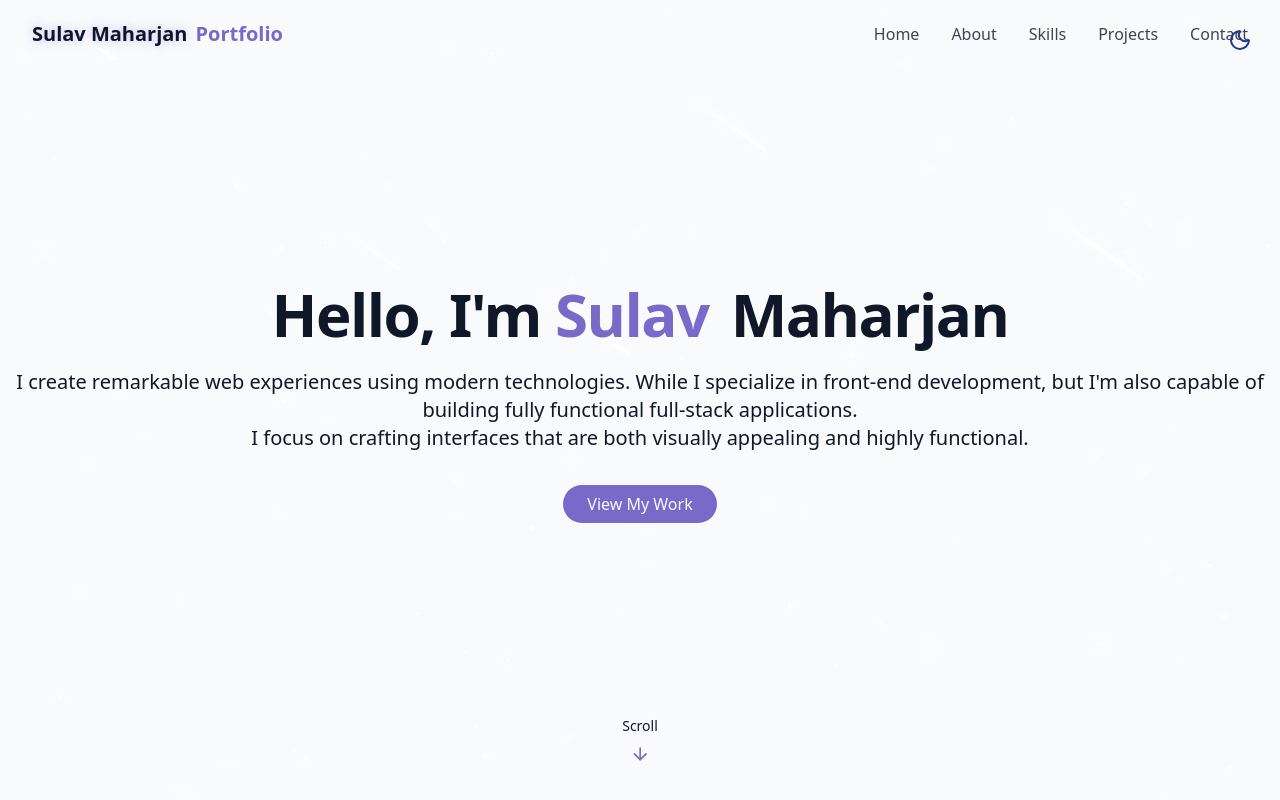
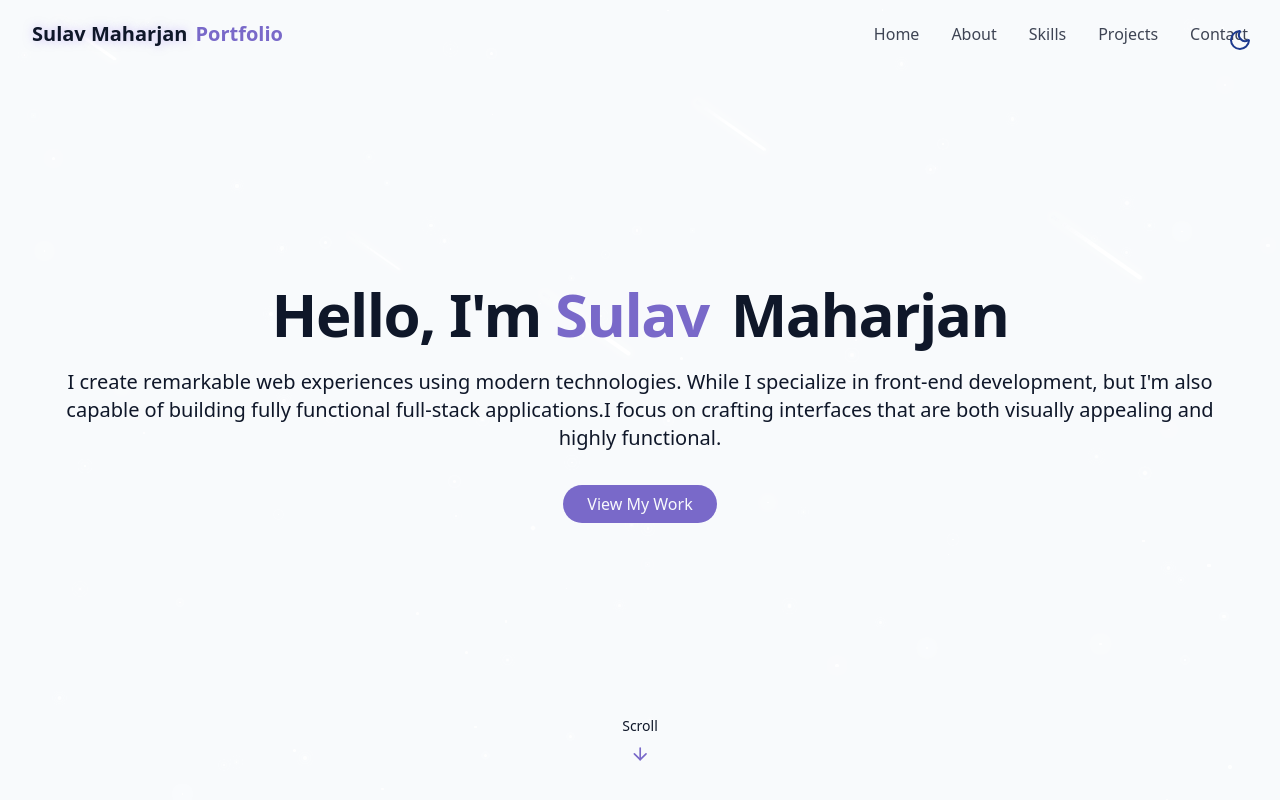
Before and after one commit to SulavMaharjan/SulavMaharjan_PortfolioWebsite, a React (Vite) app: page / in a window 1280 px wide. Shown: the top 800 px of the page. Built offline with nearby package versions, Linux system fonts and the light colour scheme.

Commit message:
url changes

```diff
--- a/src/components/HeroSection.jsx
+++ b/src/components/HeroSection.jsx
@@ -19,14 +19,12 @@ const HeroSection = () => {
           </span>
         </h1>
         <div className="flex flex-col">
-          <p className="text-lg md:text-xl text-muted-foreground max-2-2xl mx-auto opacity-0 animate-fade-in-delay-3">
+          <p className="text-lg md:text-xl text-muted-foreground max-2-2xl mx-auto opacity-0 animate-fade-in-delay-3 max-w-6xl">
             I create remarkable web experiences using modern technologies. While
             I specialize in front-end development, but I'm also capable of
-            building fully functional full-stack applications.
-          </p>
-          <p className="text-lg md:text-xl text-muted-foreground max-2-2xl mx-auto opacity-0 animate-fade-in-delay-3">
-            I focus on crafting interfaces that are both visually appealing and
-            highly functional.
+            building fully functional full-stack applications.I focus on
+            crafting interfaces that are both visually appealing and highly
+            functional.
           </p>
         </div>
         <div className="pt-4 opacity-0 animate-fade-in-delay-4">
--- a/src/components/ProjectsSection.jsx
+++ b/src/components/ProjectsSection.jsx
@@ -16,8 +16,8 @@ const projects = [
       "Expressjs",
       "Mongodb",
     ],
-    demoURL: "#",
-    githubUrl: "#",
+    demoURL: "https://workbloom-jobportal.onrender.com/",
+    githubUrl: "https://github.com/SulavMaharjan/WorkBloom_frontend.git",
   },
   {
     id: 2,
@@ -27,7 +27,7 @@ const projects = [
     image: "/projects/project2.png",
     tags: ["Reactjs", "ASP .net core web api", "Postgresql"],
     demoURL: "#",
-    githubUrl: "#",
+    githubUrl: "https://github.com/SulavMaharjan/AD-Inkspire.git",
   },
   {
     id: 3,
@@ -36,8 +36,8 @@ const projects = [
       "Building upon a React.js foundation, I developed a responsive, single-page medical web application that prioritizes an attractive and user-friendly interface through clean layout and smooth navigation, this project focused on implementing modern design principles to deliver an optimal user experience for both patients and healthcare providers.",
     image: "/projects/project3.png",
     tags: ["Reactjs", "MantineUI"],
-    demoURL: "#",
-    githubUrl: "#",
+    demoURL: "https://medicare-static-medical-web.netlify.app/",
+    githubUrl: "https://github.com/SulavMaharjan/Medicare.git",
   },
 ];
 
```
